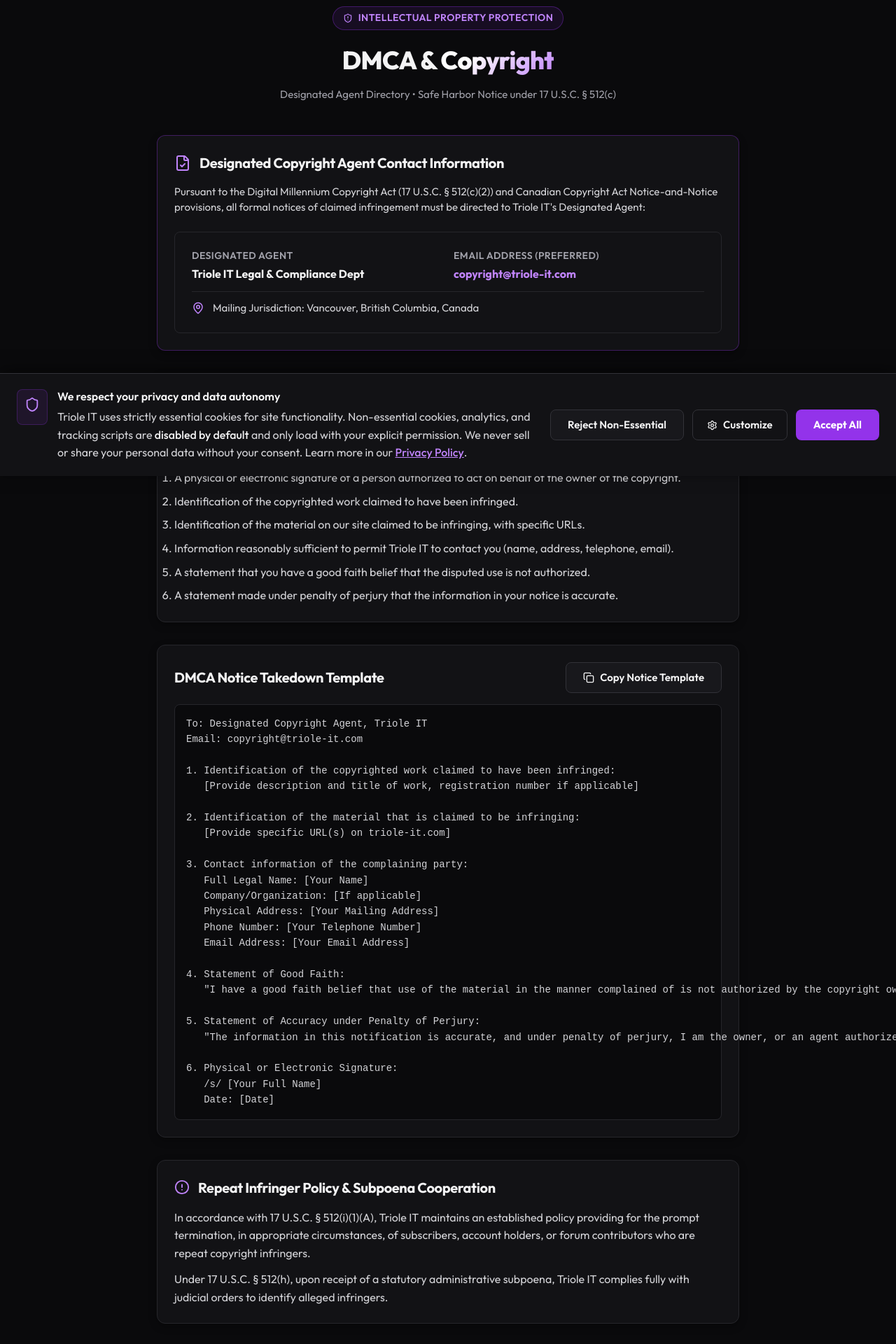
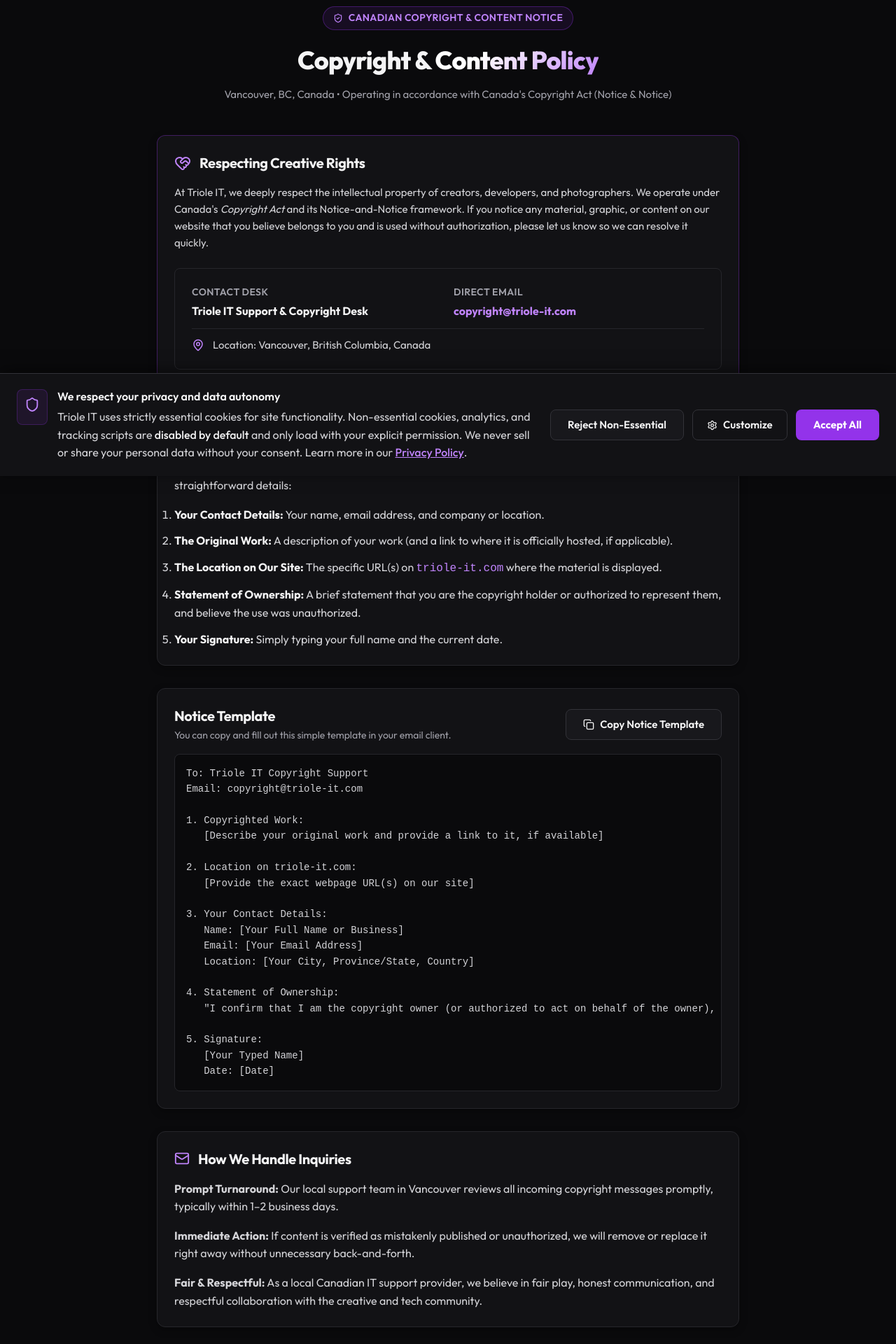
Before and after one commit to AtypicalSysAdmin/triole-it, a React (Vite) app: page /dmca in a window 1280 px wide. Shown: the part 120-2040 px from the top of the page at 70% size. Built offline with nearby package versions, Linux system fonts and the light colour scheme.

Commit message:
copy right notice fixes

```diff
--- a/src/components/Footer.jsx
+++ b/src/components/Footer.jsx
@@ -97,7 +97,7 @@
               </li>
               <li>
                 <Link to="/dmca" className="flex items-center min-h-[44px] text-zinc-300 hover:text-white transition">
-                  DMCA &amp; Copyright Policy
+                  Copyright &amp; IP Notice
                 </Link>
               </li>
               <li>
@@ -143,7 +143,7 @@
                 <span>{COMPANY_INFO.address.display}</span>
               </li>
               <li className="pt-3 border-t border-zinc-800 text-xs text-zinc-400">
-                <strong className="text-zinc-300 block mb-1">DMCA Copyright Agent:</strong>
+                <strong className="text-zinc-300 block mb-1">Copyright Inquiries:</strong>
                 <a href={`mailto:${COMPANY_INFO.copyrightEmail}`} className="text-purple-300 hover:underline min-h-[36px] inline-flex items-center">
                   {COMPANY_INFO.copyrightEmail}
                 </a>
@@ -158,13 +158,13 @@
             &copy; {currentYear} {COMPANY_INFO.name}. All rights reserved. &bull; Registered in British Columbia, Canada.
           </div>
           <div className="flex flex-wrap items-center gap-4 text-zinc-400">
-            <span>DMCA Safe Harbor &sect; 512(c)</span>
+            <span>Canadian Copyright Act (Notice &amp; Notice)</span>
             <span>&bull;</span>
             <Link to="/privacy" className="hover:text-zinc-200 underline min-h-[44px] inline-flex items-center">Privacy Policy</Link>
             <span>&bull;</span>
             <Link to="/terms" className="hover:text-zinc-200 underline min-h-[44px] inline-flex items-center">Terms</Link>
             <span>&bull;</span>
-            <Link to="/dmca" className="hover:text-zinc-200 underline min-h-[44px] inline-flex items-center">DMCA Notice</Link>
+            <Link to="/dmca" className="hover:text-zinc-200 underline min-h-[44px] inline-flex items-center">Copyright Notice</Link>
           </div>
         </div>
       </div>
--- a/src/pages/DMCA.jsx
+++ b/src/pages/DMCA.jsx
@@ -1,5 +1,5 @@
 import { motion } from 'framer-motion';
-import { ShieldAlert, MapPin, FileCheck, AlertCircle, Copy, Check } from 'lucide-react';
+import { ShieldCheck, MapPin, Mail, Copy, Check, HeartHandshake } from 'lucide-react';
 import { useState } from 'react';
 import SEO from '../components/SEO';
 import { COMPANY_INFO } from '../data/company';
@@ -7,45 +7,40 @@
 export default function DMCA() {
   const [copied, setCopied] = useState(false);
 
-  const dmcaNoticeTemplate = `To: Designated Copyright Agent, Triole IT
+  const copyrightNoticeTemplate = `To: Triole IT Copyright Support
 Email: copyright@triole-it.com
 
-1. Identification of the copyrighted work claimed to have been infringed:
-   [Provide description and title of work, registration number if applicable]
+1. Copyrighted Work:
+   [Describe your original work and provide a link to it, if available]
 
-2. Identification of the material that is claimed to be infringing:
-   [Provide specific URL(s) on triole-it.com]
+2. Location on triole-it.com:
+   [Provide the exact webpage URL(s) on our site]
 
-3. Contact information of the complaining party:
-   Full Legal Name: [Your Name]
-   Company/Organization: [If applicable]
-   Physical Address: [Your Mailing Address]
-   Phone Number: [Your Telephone Number]
-   Email Address: [Your Email Address]
+3. Your Contact Details:
+   Name: [Your Full Name or Business]
+   Email: [Your Email Address]
+   Location: [Your City, Province/State, Country]
 
-4. Statement of Good Faith:
-   "I have a good faith belief that use of the material in the manner complained of is not authorized by the copyright owner, its agent, or the law."
+4. Statement of Ownership:
+   "I confirm that I am the copyright owner (or authorized to act on behalf of the owner), and I believe in good faith that the use of this material has not been authorized."
 
-5. Statement of Accuracy under Penalty of Perjury:
-   "The information in this notification is accurate, and under penalty of perjury, I am the owner, or an agent authorized to act on behalf of the owner, of an exclusive right that is allegedly infringed."
-
-6. Physical or Electronic Signature:
-   /s/ [Your Full Name]
+5. Signature:
+   [Your Typed Name]
    Date: [Date]`;
 
   const handleCopyTemplate = () => {
     if (navigator.clipboard) {
-      navigator.clipboard.writeText(dmcaNoticeTemplate);
+      navigator.clipboard.writeText(copyrightNoticeTemplate);
       setCopied(true);
       setTimeout(() => setCopied(false), 2500);
     }
   };
 
-  const dmcaSchema = {
+  const copyrightSchema = {
     "@context": "https://schema.org",
     "@type": "WebPage",
-    "name": `DMCA & Copyright Policy - ${COMPANY_INFO.name}`,
-    "description": "Triole IT Designated Copyright Agent contact information, DMCA safe harbor notice, and takedown procedures under 17 U.S.C. § 512.",
+    "name": `Copyright & Content Policy - ${COMPANY_INFO.name}`,
+    "description": "Triole IT Copyright and Content Policy under the Canadian Copyright Act Notice-and-Notice regime. How to reach our Vancouver support team for copyright inquiries.",
     "publisher": {
       "@type": "Organization",
       "name": COMPANY_INFO.name,
@@ -57,14 +52,14 @@
   return (
     <div className="relative overflow-hidden py-12 lg:py-20">
       <SEO
-        title="DMCA Copyright Policy & Safe Harbor Notice | Triole IT"
-        description="Triole IT DMCA Copyright Agent information, takedown request template, counter-notification procedure, and safe harbor compliance under 17 U.S.C. § 512."
-        keywords="DMCA policy, copyright agent, takedown notice, 512 safe harbor, Triole IT copyright"
+        title="Copyright & Content Policy | Triole IT"
+        description="Learn about Triole IT's copyright policy under the Canadian Copyright Act. Easily submit a notice to our friendly Vancouver tech team."
+        keywords="copyright policy, Canadian copyright act, notice and notice, Vancouver IT support, content policy"
         breadcrumbs={[
           { name: "Home", item: "/" },
-          { name: "DMCA Policy", item: "/dmca" }
+          { name: "Copyright Policy", item: "/dmca" }
         ]}
-        schemaMarkup={dmcaSchema}
+        schemaMarkup={copyrightSchema}
       />
 
       <div className="container-custom max-w-4xl">
@@ -75,77 +70,91 @@
           className="text-center mb-12 sm:mb-16"
         >
           <div className="inline-flex items-center gap-2 rounded-full border border-purple-500/30 bg-purple-500/10 px-3.5 py-1.5 text-xs font-semibold uppercase tracking-wider text-purple-300 mb-5">
-            <ShieldAlert size={14} className="text-purple-400" />
-            <span>Intellectual Property Protection</span>
+            <ShieldCheck size={14} className="text-purple-400" />
+            <span>Canadian Copyright &amp; Content Notice</span>
           </div>
           <h1 className="text-4xl font-extrabold tracking-tight text-white sm:text-5xl lg:text-6xl">
-            DMCA &amp; <span className="gradient-text">Copyright</span>
+            Copyright &amp; <span className="gradient-text">Content Policy</span>
           </h1>
           <p className="mt-4 text-sm sm:text-base text-zinc-400">
-            Designated Agent Directory &bull; Safe Harbor Notice under 17 U.S.C. &sect; 512(c)
+            Vancouver, BC, Canada &bull; Operating in accordance with Canada's Copyright Act (Notice &amp; Notice)
           </p>
         </motion.div>
 
         <div className="space-y-8 text-zinc-300 leading-relaxed text-base">
-          {/* Section 1: Designated Agent Box */}
+          {/* Section 1: Friendly Introduction & Contact */}
           <section className="card-surface p-6 sm:p-8 border-purple-500/30">
             <h2 className="text-xl sm:text-2xl font-bold text-white mb-4 flex items-center gap-3">
-              <FileCheck className="text-purple-400" size={24} />
-              <span>Designated Copyright Agent Contact Information</span>
+              <HeartHandshake className="text-purple-400" size={24} />
+              <span>Respecting Creative Rights</span>
             </h2>
-            <p className="mb-6 text-sm sm:text-base">
-              Pursuant to the Digital Millennium Copyright Act (17 U.S.C. &sect; 512(c)(2)) and Canadian Copyright Act Notice-and-Notice provisions, all formal notices of claimed infringement must be directed to Triole IT's Designated Agent:
+            <p className="mb-6 text-sm sm:text-base text-zinc-300 leading-relaxed">
+              At Triole IT, we deeply respect the intellectual property of creators, developers, and photographers. We operate under Canada&apos;s <em>Copyright Act</em> and its Notice-and-Notice framework. If you notice any material, graphic, or content on our website that you believe belongs to you and is used without authorization, please let us know so we can resolve it quickly.
             </p>
 
             <div className="p-6 rounded-lg bg-[#18181c] border border-zinc-800 space-y-3 text-sm">
               <div className="grid grid-cols-1 sm:grid-cols-2 gap-4">
                 <div>
                   <span className="text-xs uppercase tracking-wider text-zinc-400 font-semibold block mb-1">
-                    Designated Agent
+                    Contact Desk
                   </span>
-                  <span className="text-base font-bold text-white">Triole IT Legal &amp; Compliance Dept</span>
+                  <span className="text-base font-bold text-white">Triole IT Support &amp; Copyright Desk</span>
                 </div>
                 <div>
                   <span className="text-xs uppercase tracking-wider text-zinc-400 font-semibold block mb-1">
-                    Email Address (Preferred)
+                    Direct Email
                   </span>
-                  <a href="mailto:copyright@triole-it.com" className="text-base font-bold text-purple-300 hover:underline">
-                    copyright@triole-it.com
+                  <a href={`mailto:${COMPANY_INFO.copyrightEmail}`} className="text-base font-bold text-purple-300 hover:underline">
+                    {COMPANY_INFO.copyrightEmail}
                   </a>
                 </div>
               </div>
 
               <div className="pt-3 border-t border-zinc-800 flex items-start gap-3 text-zinc-300">
                 <MapPin size={18} className="text-purple-400 shrink-0 mt-0.5" />
-                <span>Mailing Jurisdiction: Vancouver, British Columbia, Canada</span>
+                <span>Location: Vancouver, British Columbia, Canada</span>
               </div>
             </div>
           </section>
 
-          {/* Section 2: Statutory Elements */}
+          {/* Section 2: What to include */}
           <section className="card-surface p-6 sm:p-8">
             <h2 className="text-xl sm:text-2xl font-bold text-white mb-4">
-              Required Statutory Elements of an Infringement Notice
+              How to Submit a Notice
             </h2>
-            <p className="mb-4">
-              To be legally effective under 17 U.S.C. &sect; 512(c)(3)(A), a notification of claimed copyright infringement must be in writing and contain the following essential elements:
+            <p className="mb-4 text-zinc-300">
+              To help us review and address your inquiry as quickly as possible, please email us with the following straightforward details:
             </p>
-            <ol className="list-decimal pl-6 space-y-2 text-zinc-300">
-              <li>A physical or electronic signature of a person authorized to act on behalf of the owner of the copyright.</li>
-              <li>Identification of the copyrighted work claimed to have been infringed.</li>
-              <li>Identification of the material on our site claimed to be infringing, with specific URLs.</li>
-              <li>Information reasonably sufficient to permit Triole IT to contact you (name, address, telephone, email).</li>
-              <li>A statement that you have a good faith belief that the disputed use is not authorized.</li>
-              <li>A statement made under penalty of perjury that the information in your notice is accurate.</li>
+            <ol className="list-decimal pl-6 space-y-3 text-zinc-300">
+              <li>
+                <strong className="text-white">Your Contact Details:</strong> Your name, email address, and company or location.
+              </li>
+              <li>
+                <strong className="text-white">The Original Work:</strong> A description of your work (and a link to where it is officially hosted, if applicable).
+              </li>
+              <li>
+                <strong className="text-white">The Location on Our Site:</strong> The specific URL(s) on <code className="text-purple-300 bg-purple-950/40 px-1.5 py-0.5 rounded">triole-it.com</code> where the material is displayed.
+              </li>
+              <li>
+                <strong className="text-white">Statement of Ownership:</strong> A brief statement that you are the copyright holder or authorized to represent them, and believe the use was unauthorized.
+              </li>
+              <li>
+                <strong className="text-white">Your Signature:</strong> Simply typing your full name and the current date.
+              </li>
             </ol>
           </section>
 
-          {/* Section 3: Copyable Template */}
+          {/* Section 3: Copyable Template with clean responsive wrapping */}
           <section className="card-surface p-6 sm:p-8">
             <div className="flex flex-col sm:flex-row sm:items-center justify-between gap-4 mb-4">
+              <div>
                 <h2 className="text-xl sm:text-2xl font-bold text-white">
-                DMCA Notice Takedown Template
+                  Notice Template
                 </h2>
+                <p className="text-xs text-zinc-400 mt-1">
+                  You can copy and fill out this simple template in your email client.
+                </p>
+              </div>
               <button
                 type="button"
                 onClick={handleCopyTemplate}
@@ -155,23 +164,31 @@
                 <span>{copied ? 'Copied to Clipboard' : 'Copy Notice Template'}</span>
               </button>
             </div>
-            <pre className="p-4 rounded-lg bg-[#0a0a0c] border border-zinc-800 font-mono text-xs sm:text-sm text-zinc-300 overflow-x-auto whitespace-pre leading-relaxed">
-              {dmcaNoticeTemplate}
+
+            <div className="rounded-lg bg-[#0a0a0c] border border-zinc-800 p-4 sm:p-6 overflow-hidden">
+              <pre className="font-mono text-xs sm:text-sm text-zinc-300 whitespace-pre-wrap break-words leading-relaxed overflow-x-hidden">
+                {copyrightNoticeTemplate}
               </pre>
+            </div>
           </section>
 
-          {/* Section 4: Repeat Infringer Policy */}
+          {/* Section 4: Friendly Resolution Process */}
           <section className="card-surface p-6 sm:p-8">
             <h2 className="text-xl sm:text-2xl font-bold text-white mb-4 flex items-center gap-3">
-              <AlertCircle size={22} className="text-purple-400" />
-              <span>Repeat Infringer Policy &amp; Subpoena Cooperation</span>
+              <Mail size={22} className="text-purple-400" />
+              <span>How We Handle Inquiries</span>
             </h2>
-            <p className="mb-3">
-              In accordance with 17 U.S.C. &sect; 512(i)(1)(A), Triole IT maintains an established policy providing for the prompt termination, in appropriate circumstances, of subscribers, account holders, or forum contributors who are repeat copyright infringers.
+            <div className="space-y-4 text-zinc-300">
+              <p>
+                <strong>Prompt Turnaround:</strong> Our local support team in Vancouver reviews all incoming copyright messages promptly, typically within 1–2 business days.
               </p>
               <p>
-              Under 17 U.S.C. &sect; 512(h), upon receipt of a statutory administrative subpoena, Triole IT complies fully with judicial orders to identify alleged infringers.
+                <strong>Immediate Action:</strong> If content is verified as mistakenly published or unauthorized, we will remove or replace it right away without unnecessary back-and-forth.
               </p>
+              <p>
+                <strong>Fair &amp; Respectful:</strong> As a local Canadian IT support provider, we believe in fair play, honest communication, and respectful collaboration with the creative and tech community.
+              </p>
+            </div>
           </section>
         </div>
       </div>
```
Lines whose indentation alone changed are shown as unchanged.
